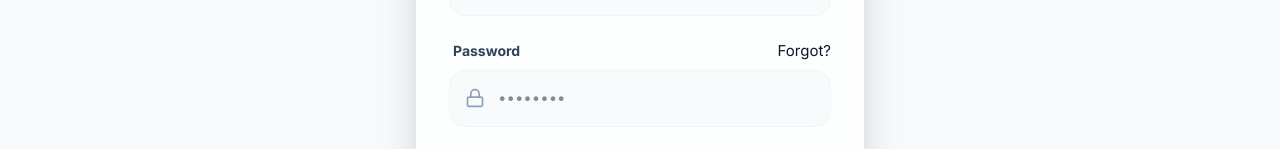
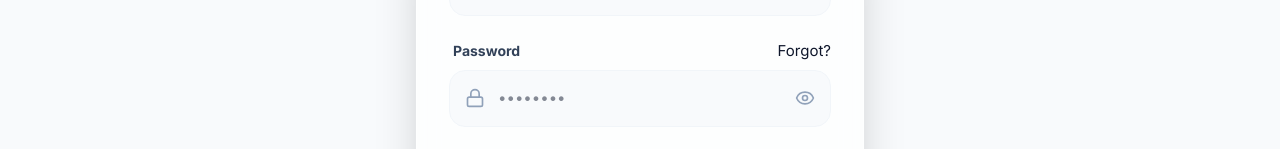
Before and after one commit to Gulhane-Shivani/policy_consultant, a React (Vite) app: page /login in a window 1280 px wide. Shown: the part 411-560 px from the top of the page. Built offline with nearby package versions, Linux system fonts and the light colour scheme; no server answers.

Commit message:
login page with role-based navigation and authentication logic

```diff
--- a/src/pages/Login.jsx
+++ b/src/pages/Login.jsx
@@ -1,13 +1,14 @@
 import { useState } from 'react';
 import { useNavigate, Link } from 'react-router-dom';
 import { motion } from 'framer-motion';
-import { Shield, Mail, Lock, ArrowRight, Loader2 } from 'lucide-react';
+import { Shield, Mail, Lock, ArrowRight, Loader2, Eye, EyeOff } from 'lucide-react';
 import { api } from '../utils/api';
 import toast from 'react-hot-toast';
 
 const Login = () => {
   const [formData, setFormData] = useState({ email: '', password: '' });
   const [loading, setLoading] = useState(false);
+  const [showPassword, setShowPassword] = useState(false);
   const navigate = useNavigate();
 
   const handleSubmit = async (e) => {
@@ -90,13 +91,20 @@
               <div className="relative">
                 <Lock className="absolute left-4 top-1/2 -translate-y-1/2 text-slate-400 w-5 h-5" />
                 <input
-                  type="password"
+                  type={showPassword ? 'text' : 'password'}
                   required
                   value={formData.password}
                   onChange={(e) => setFormData({ ...formData, password: e.target.value })}
-                  className="w-full pl-12 pr-4 py-4 bg-slate-50 border border-slate-100 rounded-2xl outline-none focus:ring-2 focus:ring-emerald-500 transition-all"
+                  className="w-full pl-12 pr-12 py-4 bg-slate-50 border border-slate-100 rounded-2xl outline-none focus:ring-2 focus:ring-emerald-500 transition-all"
                   placeholder="••••••••"
                 />
+                <button
+                  type="button"
+                  onClick={() => setShowPassword(!showPassword)}
+                  className="absolute right-4 top-1/2 -translate-y-1/2 text-slate-400 hover:text-emerald-600 transition-colors focus:outline-none"
+                >
+                  {showPassword ? <EyeOff className="w-5 h-5" /> : <Eye className="w-5 h-5" />}
+                </button>
               </div>
             </div>
 
```
